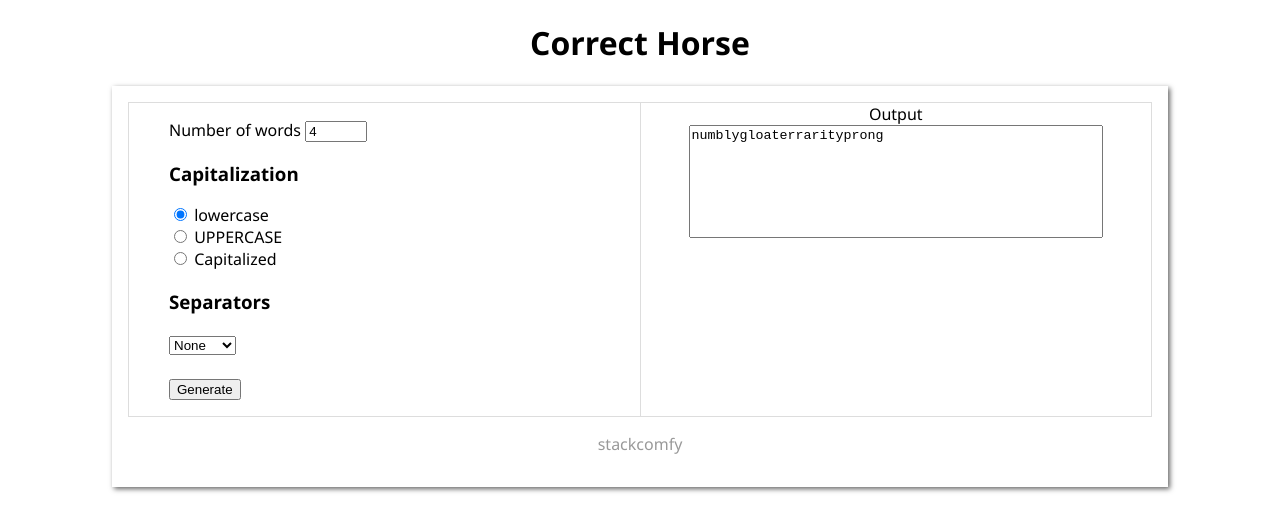
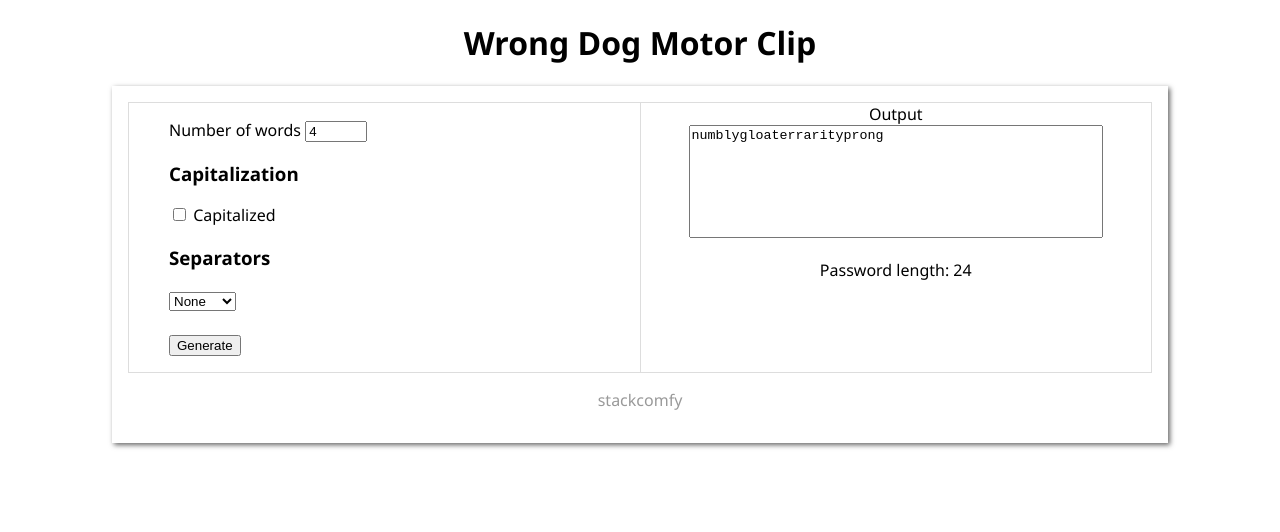
Before and after one commit to orpheusui/my-cool-website, a plain HTML site: page correcthorse/index.html in a window 1280 px wide. Both pictures are taken after a click on the button "Generate". Drawn offline with Linux system fonts and the light colour scheme.

Commit message:
passphrase generator

```diff
--- a/correcthorse/correcthorsebatterystaple.js
+++ b/correcthorse/correcthorsebatterystaple.js
@@ -1,16 +1,22 @@
-// 7775 words
-
 function horse() {
 
     var count = document.getElementById("length").value
-var capitalization
+    var capitals = document.getElementById("capitals").checked
     var separator = document.getElementById("separator").value
     var password = ""
-
+    var newword
 
 
     while (count != 0) {
-    password += largeWordlist[Math.floor(Math.random() * largeWordlist.length)] + separator
+
+        newword = largeWordlist[Math.floor(Math.random() * largeWordlist.length)]
+
+        if (capitals) {
+            password += newword.charAt(0).toUpperCase() + newword.slice(1) + separator
+        } else {
+            password += newword + separator
+        }
+
         count -= 1
     }
 
@@ -18,5 +24,7 @@ if (separator != "") {
         password = password.slice(0, password.length - 1)
     }
 
+    document.getElementById("outputLength").innerHTML = "Password length: " + password.length
+
     return password;
 }
--- a/correcthorse/index.html
+++ b/correcthorse/index.html
@@ -3,13 +3,13 @@
 
 <head>
   <meta charset="utf-8">
-  <title>Correct Horse</title>
+  <title>Wrong Dog Motor Clip</title>
   <link rel="stylesheet" href="main.css">
 </head>
 
 <body>
   <header>
-    <h1>Correct Horse</h1>
+    <h1>Wrong Dog Motor Clip</h1>
   </header>
   <main>
     <div class="flex-container">
@@ -23,17 +23,7 @@
           <h3>Capitalization</h3>
 
           <li>
-            <input checked type="radio" name="capitals" id="lowercase" value="lowercase">
-            <label for="capitals">lowercase</label>
-          </li>
-
-          <li>
-            <input type="radio" name="capitals" id="uppercase" value="uppercase">
-            <label for="capitals">UPPERCASE</label>
-          </li>
-
-          <li>
-            <input type="radio" name="capitals" id="capitalized" value="capitalized">
+            <input type="checkbox" name="capitals" id="capitals">
             <label for="capitals">Capitalized</label>
           </li>
 
@@ -61,6 +51,7 @@
       <div class="column" id="outputColumn">
         <label for="output">Output</label><br>
         <textarea readonly id="output"></textarea>
+        <p id="outputLength"></p>
       </div>
     </div>
     <p id="endtag">stackcomfy</p>
```
Lines whose indentation alone changed are shown as unchanged.
